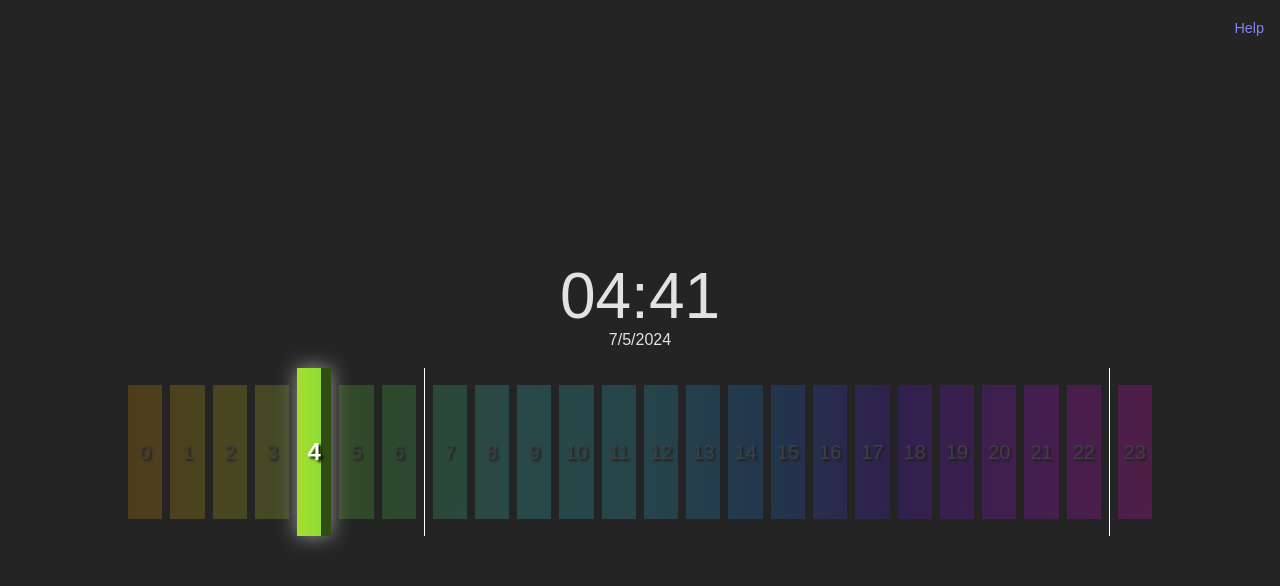
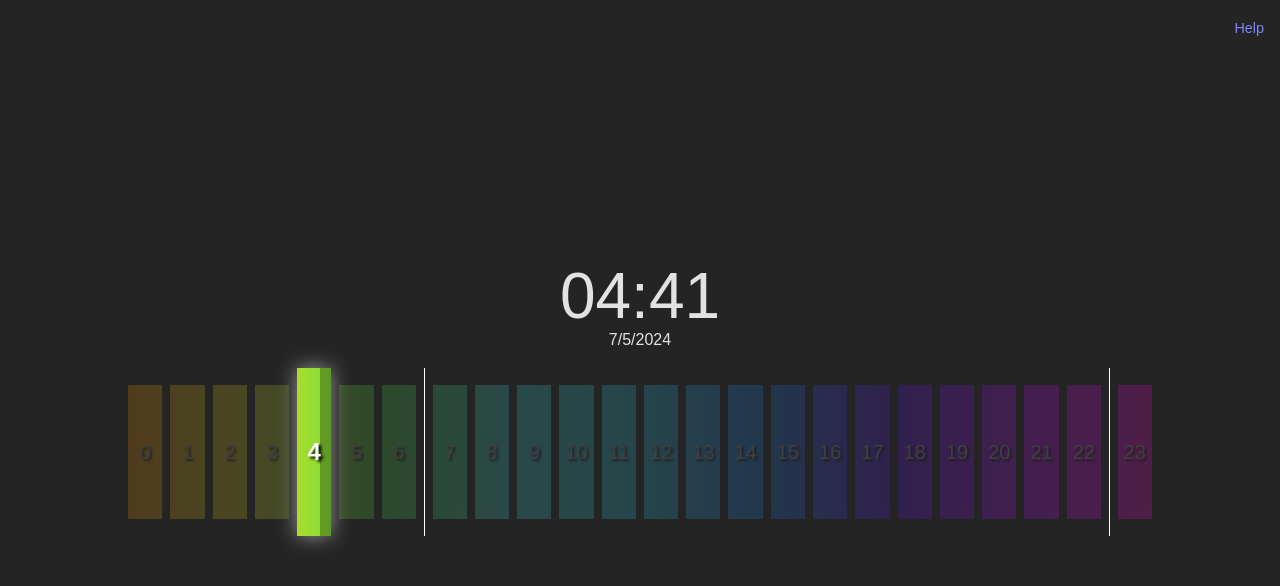
Before and after one commit to cheetachu/linear-clock, a React (Vite) app: page / in a window 1280 px wide. Shown: the top 586 px of the page. Built offline with nearby package versions, Linux system fonts and the light colour scheme.

Commit message:
Fixed layering problem with percentage indicator.

```diff
--- a/src/App.scss
+++ b/src/App.scss
@@ -119,7 +119,11 @@ a:hover {
             right: 0;
             bottom: 0;
             background: #000000;
-            opacity: 65%;
+            opacity: 30%;
+        }
+
+        .timeNumber {
+            z-index: 1;
         }
     }
 
--- a/src/LinearClock.tsx
+++ b/src/LinearClock.tsx
@@ -43,7 +43,8 @@ function LinearClock({
     const timeBoxes = _getWakingHourArray(startHour, endHour).map((hour) => {
         const isCurrentHour = date.getHours() === hour;
         const displayHour = _getDisplayHour(hour, hour12);
-        const hourPercent = (1 - date.getMinutes() / 60) * 100 + "%";
+        const hourPercent =
+            Math.round((1 - date.getMinutes() / 60) * 100) + "%";
 
         let hourClasses = ["timeBox"];
         if (isCurrentHour) {
@@ -59,7 +60,7 @@ function LinearClock({
         return (
             <Fragment key={"timebox-" + hour}>
                 <div className={hourClasses.join(" ")}>
-                    {displayHour}
+                    <div className="timeNumber">{displayHour}</div>
                     {isCurrentHour && (
                         <div
                             className="timePercent"
```
